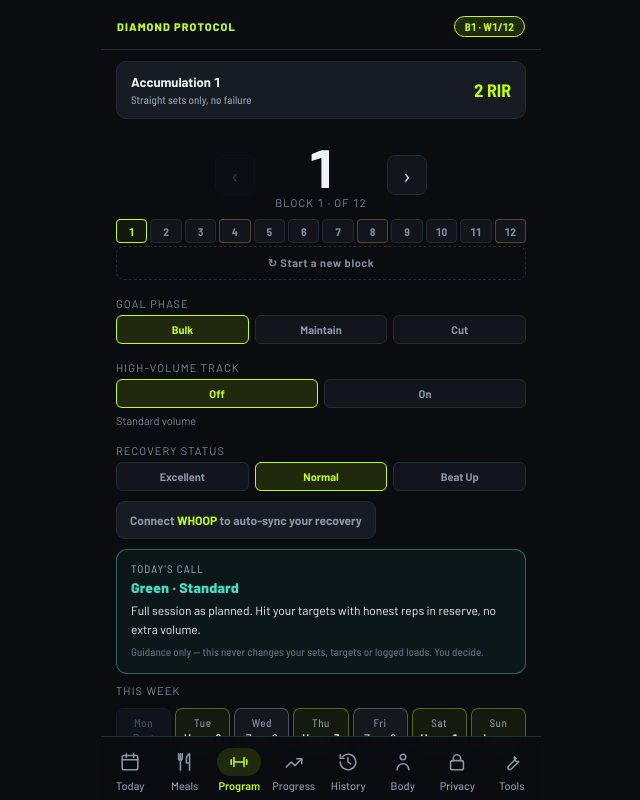
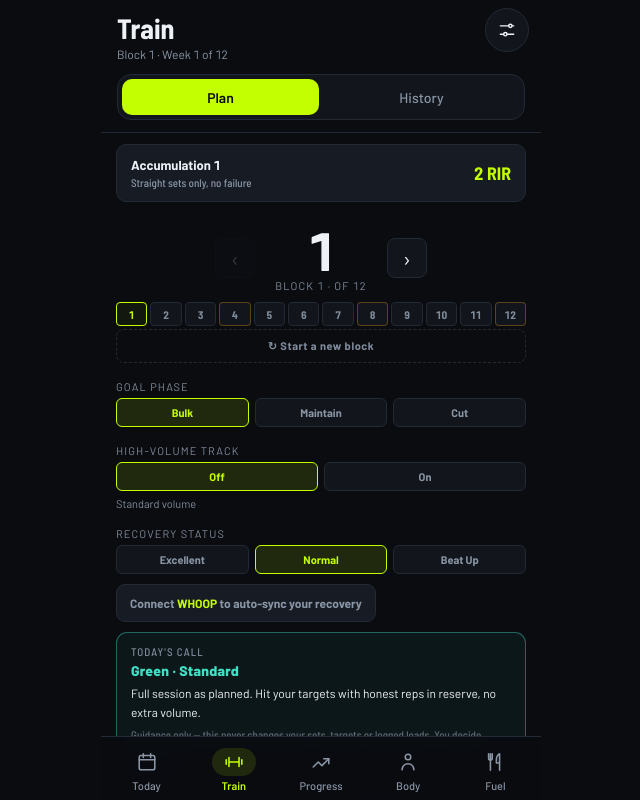
Before and after one commit to christianlynch2023/diamond-protocol, a React (Vite) app in the folder app/: page / in a window 1280 px wide. Shown: the whole page, without its empty margins (319-959 px from the left). Built offline with nearby package versions, Linux system fonts and the light colour scheme.

Commit message:
Round 2 phase 2: five tabs, Train (Plan + History), Settings (Tools + Privacy)

```diff
--- a/app/src/App.tsx
+++ b/app/src/App.tsx
@@ -1,9 +1,10 @@
-import { useEffect } from 'react';
+import { useEffect, useRef } from 'react';
 import { ALT_BY_MUSCLE, EX_MUSCLE, SESSIONS } from './data/programme';
 import { fmt } from './lib/format';
 import { RootBoundary } from './components/RootBoundary';
 import { Icon } from './components/Icon';
-import type { IconName } from './components/Icon';
+import { Segmented } from './components/ui';
+import { TABS, isSettings, showsNav, showsSettingsButton, tabFor } from './lib/nav';
 import { AppCtx } from './appContext';
 import BodyView from './views/BodyView';
 import HistoryView from './views/HistoryView';
@@ -18,12 +19,6 @@ import SessionView from './views/SessionView';
 import WorkoutView from './views/WorkoutView';
 import { useAppState } from './state/useAppState';
 
-// Bottom tabs: view id, line icon, label. Phase 2 of round 2 reduces this to five tabs.
-const TABS: ReadonlyArray<[string, IconName, string]> = [
-  ['today', 'today', 'Today'], ['meals', 'meals', 'Meals'], ['home', 'program', 'Program'], ['progress', 'progress', 'Progress'],
-  ['history', 'history', 'History'], ['body', 'body', 'Body'], ['privacy', 'privacy', 'Privacy'], ['tools', 'tools', 'Tools'],
-];
-
 function App() {
   const __app = useAppState();
   const {
@@ -31,39 +26,15 @@ function App() {
     editBodyDraft, finishModal, goToExercise, newBlockConfirm, restFlash, saveAndFinish, saveBodyEdit, sel, sess,
     setClearConfirm, setData, setEditBody, setEditBodyDraft, setFinishModal, setNewBlockConfirm, setShowSwap,
     setSkipConfirm, setStorageFail, setView, showSwap, skipConfirm, skipTimer, startNewBlock, storageFail, subMap,
-    timerMsg, timerOn, timerSecs, view
+    timerMsg, timerOn, timerSecs, view, logs, week
   } = __app;
 
-  // Bottom tabs: shrink a label only if it doesn't fit its tab, rather than cutting it to "Progre...".
-  // Measures the text's exact width as displayed (respecting any capitals transform) against the tab's
-  // inner width, keeps 1px of room, and re-measures whenever a web font finishes loading.
-  // Phase 2 (five tabs) removes this: five labels at 11px fit on any phone.
+  // Train remembers whether you were on Plan or History; Settings remembers which tab opened it.
+  const trainSub = useRef<string>('home');
+  const settingsFrom = useRef<string>('today');
   useEffect(() => {
-    const ctx = document.createElement('canvas').getContext('2d');
-    const fit = () => document.querySelectorAll<HTMLElement>('.bn-lb').forEach(el => {
-      el.style.fontSize = '';
-      const tab = el.parentElement;
-      if (!ctx || !tab) return;
-      const cs = getComputedStyle(el), ts = getComputedStyle(tab);
-      const avail = tab.clientWidth - parseFloat(ts.paddingLeft) - parseFloat(ts.paddingRight) - 1;
-      const raw = el.textContent || '';
-      const text = cs.textTransform === 'uppercase' ? raw.toUpperCase() : raw;
-      const width = (px: number) => { ctx.font = `${cs.fontWeight} ${px}px ${cs.fontFamily}`; return ctx.measureText(text).width; };
-      const base = parseFloat(cs.fontSize);
-      const need = width(base);
-      if (need <= avail) return;
-      // Small text doesn't shrink in exact proportion (letters snap to the pixel grid), so check the
-      // result and step down until it really fits, never below 9px.
-      let px = base * avail / need;
-      while (px > 9 && width(px) > avail) px -= 0.1;
-      el.style.fontSize = Math.max(9, px).toFixed(2) + 'px';
-    });
-    fit();
-    const fonts = (document as any).fonts;
-    fonts?.ready?.then(fit);
-    fonts?.addEventListener?.('loadingdone', fit);
-    window.addEventListener('resize', fit);
-    return () => { window.removeEventListener('resize', fit); fonts?.removeEventListener?.('loadingdone', fit); };
+    if (view === 'home' || view === 'history') trainSub.current = view;
+    if (tabFor(view)) settingsFrom.current = view;
   }, [view]);
 
   return (
@@ -193,7 +164,21 @@ function App() {
 
       {view === 'today' && <TodayView />}
 
-      {view === 'home' && <ProgramView />}
+      {(view === 'home' || view === 'history') && (
+        <div className="tabwrap">
+          <div className="tabhead">
+            <div className="tabhead-row">
+              <div>
+                <h1 className="tabhead-title">Train</h1>
+                <div className="tabhead-sub">{view === 'history' ? `${logs.length} sessions logged` : `Block ${block} · Week ${week} of 12`}</div>
+              </div>
+            </div>
+            <Segmented label="Train" value={view === 'history' ? 'history' : 'home'} onChange={v => setView(v)}
+              options={[{ value: 'home', label: 'Plan' }, { value: 'history', label: 'History' }]} />
+          </div>
+          {view === 'home' ? <ProgramView /> : <HistoryView />}
+        </div>
+      )}
 
       {view === 'session' && sess && <SessionView />}
 
@@ -202,24 +187,43 @@ function App() {
       {view === 'complete' && <CompleteView />}
 
       {view === 'progress' && <ProgressView />}
-      {view === 'history' && <HistoryView />}
 
       {view === 'meals' && <MealsView />}
-      {view === 'privacy' && <PrivacyView />}
-      {view === 'tools' && <ToolsView />}
+      {isSettings(view) && (
+        <div className="tabwrap">
+          <div className="tabhead">
+            <div className="tabhead-row no-set">
+              <h1 className="tabhead-title">Settings</h1>
+              <button type="button" className="done-btn" onClick={() => setView(settingsFrom.current)}>Done</button>
+            </div>
+            <Segmented label="Settings" value={view === 'privacy' ? 'privacy' : 'tools'} onChange={v => setView(v)}
+              options={[{ value: 'tools', label: 'Tools and data' }, { value: 'privacy', label: 'Privacy' }]} />
+          </div>
+          {view === 'privacy' ? <PrivacyView /> : <ToolsView />}
+        </div>
+      )}
 
 
       {view==='body'&&<BodyView />}
 
       {restFlash && <div className="rest-flash"><div className="rest-flash-txt">REST OVER</div></div>}
-      {view !== 'workout' && view !== 'complete' && (
+      {showsSettingsButton(view) && (
+        <button type="button" className="set-btn" aria-label="Settings" onClick={() => setView('tools')}>
+          <Icon name="settings" size={20} />
+        </button>
+      )}
+      {showsNav(view) && (
         <nav className="bnav" aria-label="Main">
-          {TABS.map(([v,icon,label]) => (
-            <button key={v} type="button" className={`bn${view===v?' on':''}`} aria-current={view===v?'page':undefined} onClick={() => setView(v)}>
-              <span className="bn-ic"><Icon name={icon} size={22} /></span>
-              <span className="bn-lb">{label}</span>
-            </button>
-          ))}
+          {TABS.map(t => {
+            const on = tabFor(view) === t.id;
+            return (
+              <button key={t.id} type="button" className={`bn${on ? ' on' : ''}`} aria-current={on ? 'page' : undefined}
+                onClick={() => setView(t.id === 'train' ? trainSub.current : t.home)}>
+                <span className="bn-ic"><Icon name={t.icon} size={22} /></span>
+                <span className="bn-lb">{t.label}</span>
+              </button>
+            );
+          })}
         </nav>
       )}
     </div>
--- /dev/null
+++ b/app/src/lib/nav.ts
@@ -0,0 +1,38 @@
+// Round 2 navigation: five tabs over the app's existing view names.
+// The view names themselves don't change (other screens call setView('home'), setView('history') and so on),
+// so this file only decides which tab each view belongs to and which chrome it shows.
+
+export type TabId = 'today' | 'train' | 'progress' | 'body' | 'fuel';
+export type NavIcon = 'today' | 'program' | 'progress' | 'body' | 'meals';
+
+export interface TabDef {
+  id: TabId;
+  label: string;
+  icon: NavIcon;
+  /** View opened when the tab is tapped (Train remembers Plan or History separately). */
+  home: string;
+  /** Every view that counts as "inside" this tab. */
+  views: readonly string[];
+}
+
+export const TABS: readonly TabDef[] = [
+  { id: 'today', label: 'Today', icon: 'today', home: 'today', views: ['today'] },
+  { id: 'train', label: 'Train', icon: 'program', home: 'home', views: ['home', 'history'] },
+  { id: 'progress', label: 'Progress', icon: 'progress', home: 'progress', views: ['progress'] },
+  { id: 'body', label: 'Body', icon: 'body', home: 'body', views: ['body'] },
+  { id: 'fuel', label: 'Fuel', icon: 'meals', home: 'meals', views: ['meals'] },
+];
+
+/** Tools and Privacy now live behind the settings button. */
+export const SETTINGS_VIEWS: readonly string[] = ['tools', 'privacy'];
+/** Full-screen flows with no bottom bar. */
+const NO_NAV: readonly string[] = ['workout', 'complete', ...SETTINGS_VIEWS];
+
+export function tabFor(view: string): TabId | null {
+  const t = TABS.find(x => x.views.includes(view));
+  return t ? t.id : null;
+}
+export const isSettings = (view: string): boolean => SETTINGS_VIEWS.includes(view);
+export const showsNav = (view: string): boolean => !NO_NAV.includes(view);
+/** The settings button sits on the five tab screens only (not on session preview or workouts). */
+export const showsSettingsButton = (view: string): boolean => tabFor(view) !== null;
--- a/app/src/theme.css
+++ b/app/src/theme.css
@@ -82,3 +82,20 @@ button, input, select, textarea { font-variant-numeric: tabular-nums; }
 .ui-range-band { position: absolute; top: 2px; height: 6px; border-radius: 3px; background: #2e3946; }
 .ui-range-dot { position: absolute; top: 0; width: 10px; height: 10px; margin-left: -5px; border-radius: 5px; }
 .ui-spark { display: block; }
+
+/* ---- Phase 2: five tabs, Train and Settings headers, settings button ---- */
+/* Train (Plan + History) and Settings (Tools + Privacy) wrap the existing screens in one shared header,
+   so the screens' own top bars are hidden inside them. */
+.tabwrap { flex: 1; min-height: 0; display: flex; flex-direction: column; }
+.tabwrap > .screen { flex: 1; min-height: 0; }
+.tabwrap .topbar { display: none; }
+.tabhead { flex-shrink: 0; display: flex; flex-direction: column; gap: 12px; padding: calc(env(safe-area-inset-top, 0px) + 12px) 16px 12px; background: var(--bg); border-bottom: 1px solid var(--bdr); }
+.tabhead-row { display: flex; align-items: center; justify-content: space-between; gap: 12px; min-height: 44px; padding-right: 56px; }
+.tabhead-row.no-set { padding-right: 0; }
+.tabhead-title { margin: 0; font-family: var(--font-fig); font-size: 28px; line-height: 32px; font-weight: 700; color: var(--t); }
+.tabhead-sub { margin-top: 2px; font-size: 12px; line-height: 16px; color: var(--t2); }
+.done-btn { min-height: 40px; padding: 0 16px; border-radius: 20px; border: 1px solid var(--bdr); background: var(--crd); color: var(--t); font-family: var(--font-text); font-size: 15px; font-weight: 600; cursor: pointer; }
+
+/* Settings button: top right of every tab screen. Top bars keep room for it on the right. */
+.set-btn { position: absolute; top: calc(env(safe-area-inset-top, 0px) + 8px); right: 12px; z-index: 30; width: 44px; height: 44px; border-radius: 22px; border: 1px solid var(--bdr); background: var(--crd); color: var(--t); display: flex; align-items: center; justify-content: center; cursor: pointer; }
+.topbar { padding-right: 68px; }
```
Also changed, not shown: app/DESIGN.md (+5 -0 lines), 2 other files (tests, documents, lock files or other folders).
